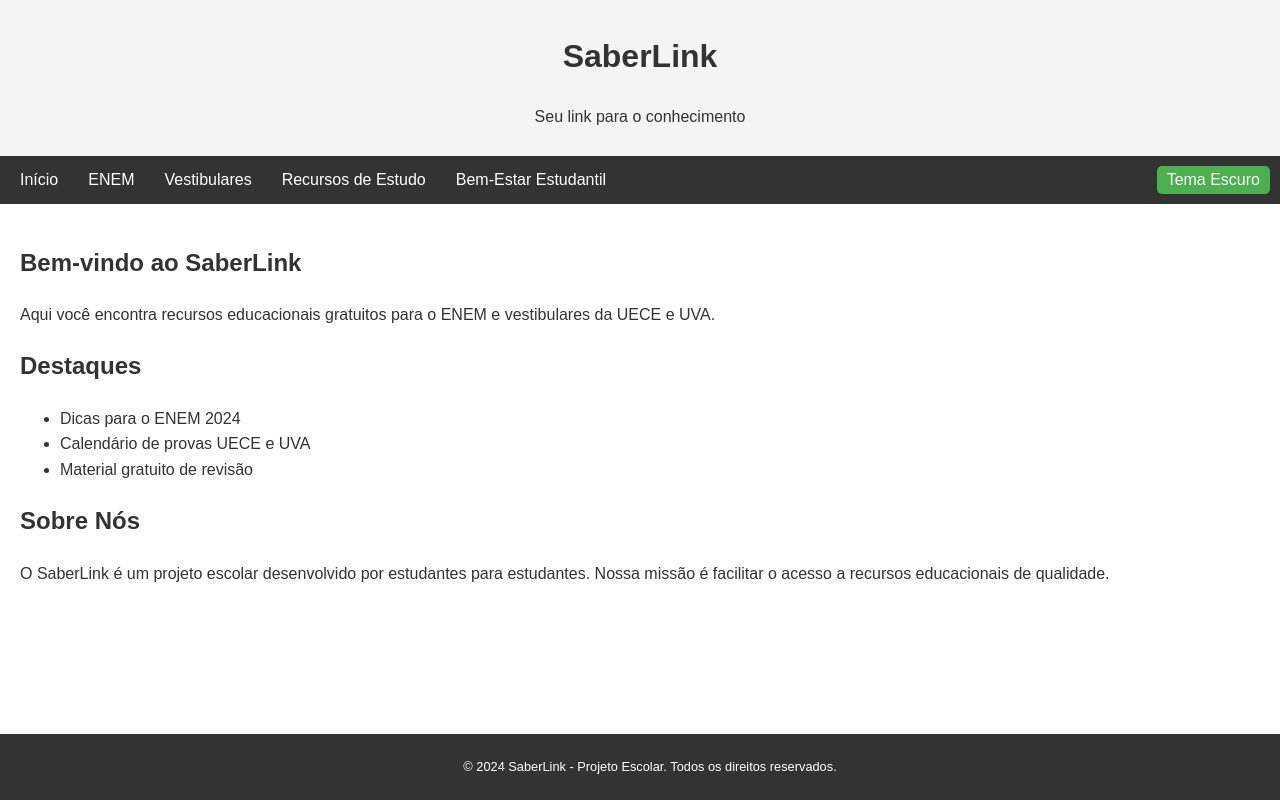
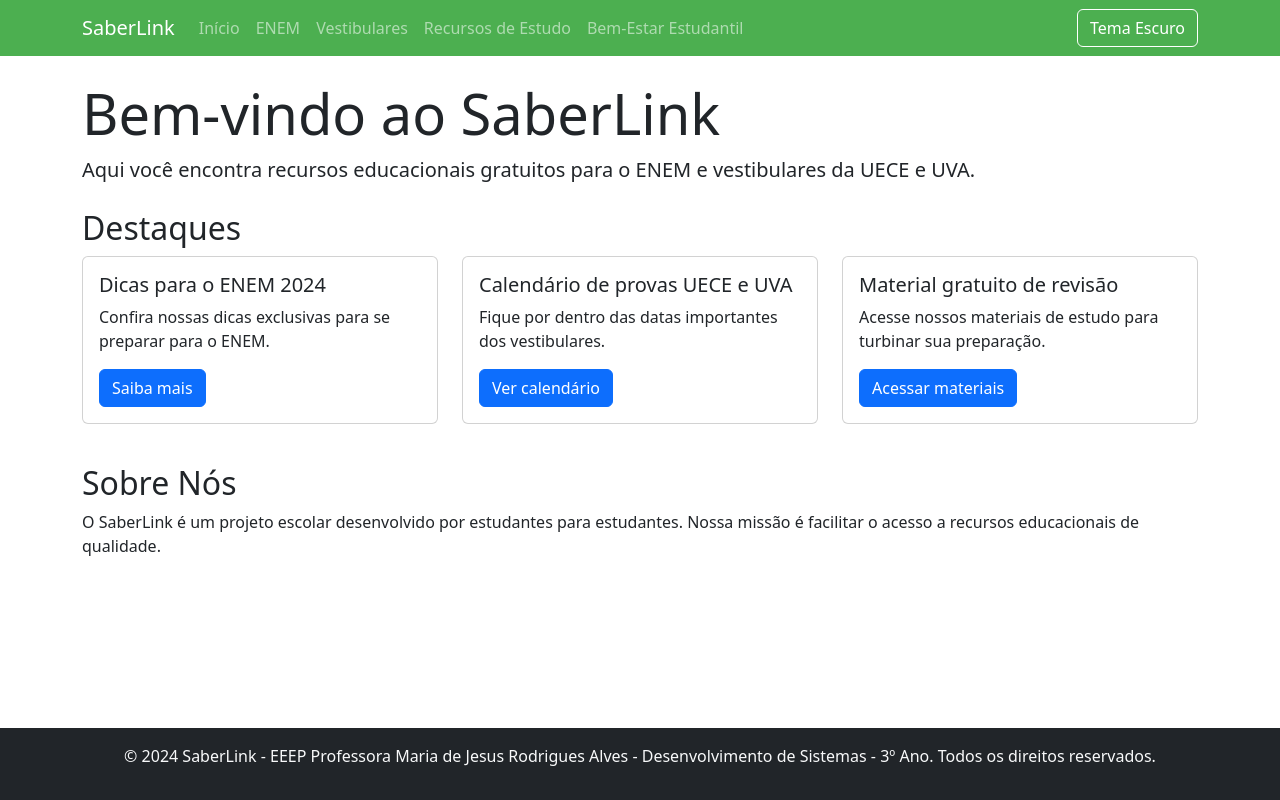
Before and after one commit to ProjetoSocialDS3/SaberLink, a plain HTML site: page Página Inicial/index.html in a window 1280 px wide. Drawn offline with nearby package versions, Linux system fonts and the light colour scheme.

Commit message:
Bootstrap implementado

```diff
--- a/Página Inicial/index.html
+++ b/Página Inicial/index.html
@@ -1,225 +1,221 @@
-<!DOCTYPE html>
+<!doctype html>
 <html lang="pt-BR">
     <head>
-    <meta charset="UTF-8">
-    <meta name="viewport" content="width=device-width, initial-scale=1.0">
-    <title>SaberLink - Recursos Educacionais para ENEM e Vestibulares</title>
+        <meta charset="UTF-8" />
+        <meta name="viewport" content="width=device-width, initial-scale=1.0" />
+        <title>
+            SaberLink - Recursos Educacionais para ENEM e Vestibulares
+        </title>
+        <!-- Bootstrap CSS -->
+        <link
+            href="https://cdn.jsdelivr.net/npm/bootstrap@5.3.0-alpha1/dist/css/bootstrap.min.css"
+            rel="stylesheet"
+        />
         <style>
             :root {
-            --bg-color: #ffffff;
-            --text-color: #333333;
-            --header-bg: #f4f4f4;
-            --nav-bg: #333333;
-            --nav-text: #ffffff;
-            --button-bg: #4CAF50;
-            --button-text: #ffffff;
+                --bs-primary: #4caf50;
+                --bs-primary-rgb: 76, 175, 80;
             }
 
             .dark-theme {
-            --bg-color: #333333;
-            --text-color: #ffffff;
-            --header-bg: #222222;
-            --nav-bg: #444444;
-            --nav-text: #ffffff;
-            --button-bg: #45a049;
-            --button-text: #ffffff;
+                --bs-body-bg: #333333;
+                --bs-body-color: #ffffff;
             }
 
             body {
-            font-family: Arial, sans-serif;
-            line-height: 1.6;
-            margin: 0;
-            padding: 0;
-            font-size: 16px;
-            background-color: var(--bg-color);
-            color: var(--text-color);
-            transition: background-color 0.3s, color 0.3s;
+                transition:
+                    background-color 0.3s,
+                    color 0.3s;
+                min-height: 100vh;
+                display: flex;
+                flex-direction: column;
             }
 
-        header, nav, main, footer {
-            padding: 10px;
+            .navbar-custom {
+                background-color: var(--bs-primary);
             }
 
-        header {
-            background-color: var(--header-bg);
-            text-align: center;
-            position: relative;
+            .theme-toggle {
+                background-color: transparent;
+                border: 1px solid #fff;
+                color: #fff;
             }
 
-        nav {
-            background-color: var(--nav-bg);
-            display: flex;
-            justify-content: space-between;
-            align-items: center;
+            .theme-toggle:hover {
+                background-color: rgba(255, 255, 255, 0.1);
             }
 
-        nav ul {
-            list-style-type: none;
-            padding: 0;
-            margin: 0;
-            display: flex;
-        }
-
-        nav ul li {
-            margin-right: 10px;
-        }
-
-        nav ul li a {
-            color: var(--nav-text);
-            text-decoration: none;
-            padding: 5px 10px;
+            .dark-theme .navbar-custom {
+                background-color: #2c2c2c;
             }
 
             main {
-            padding: 20px;
-            margin-bottom: 60px;
+                flex: 1 0 auto;
             }
 
             footer {
-            background-color: var(--nav-bg);
-            color: var(--nav-text);
-            text-align: center;
-            position: fixed;
-            bottom: 0;
-            width: 100%;
-            font-size: 0.8em;
-        }
-
-        .hamburger {
-            display: none;
-            font-size: 24px;
-            color: var(--nav-text);
-            background: none;
-            border: none;
-            cursor: pointer;
-        }
-
-        .theme-toggle {
-            font-size: 16px;
-            color: var(--button-text);
-            background-color: var(--button-bg);
-            border: none;
-            padding: 5px 10px;
-            cursor: pointer;
-            border-radius: 5px;
-            transition: background-color 0.3s;
-        }
-
-        .theme-toggle:hover {
-            background-color: var(--button-bg);
-            opacity: 0.9;
-        }
-
-        @media screen and (max-width: 600px) {
-            body {
-                font-size: 14px;
-            }
-            header {
-                padding-bottom: 60px; /* Adiciona espaço para o menu móvel */
-            }
-            nav {
-                position: relative;
-            }
-            .hamburger {
-                display: block;
-            }
-            nav ul {
-                display: none;
-                flex-direction: column;
-                position: absolute;
-                top: 100%;
-                left: 0;
-                width: 100%;
-                background-color: var(--nav-bg);
-                z-index: 1000; /* Garante que o menu fique acima do conteúdo */
-            }
-            nav ul.show {
-                display: flex;
-            }
-            nav ul li {
-                margin: 10px 0;
-            }
-            .theme-toggle {
-                margin-left: auto;
-            }
+                flex-shrink: 0;
             }
         </style>
     </head>
     <body>
-    <header>
-        <h1>SaberLink</h1>
-        <p>Seu link para o conhecimento</p>
-    </header>
-
-    <nav>
-        <button class="hamburger" onclick="toggleMenu()">☰</button>
-        <ul id="menu">
-            <li><a href="#">Início</a></li>
-            <li><a href="#">ENEM</a></li>
-            <li><a href="#">Vestibulares</a></li>
-            <li><a href="#">Recursos de Estudo</a></li>
-            <li><a href="#">Bem-Estar Estudantil</a></li>
+        <nav
+            class="navbar navbar-expand-lg navbar-dark navbar-custom sticky-top"
+        >
+            <div class="container">
+                <a class="navbar-brand" href="#">SaberLink</a>
+                <button
+                    class="navbar-toggler"
+                    type="button"
+                    data-bs-toggle="collapse"
+                    data-bs-target="#navbarNav"
+                    aria-controls="navbarNav"
+                    aria-expanded="false"
+                    aria-label="Toggle navigation"
+                >
+                    <span class="navbar-toggler-icon"></span>
+                </button>
+                <div class="collapse navbar-collapse" id="navbarNav">
+                    <ul class="navbar-nav me-auto mb-2 mb-lg-0">
+                        <li class="nav-item">
+                            <a class="nav-link" href="#">Início</a>
+                        </li>
+                        <li class="nav-item">
+                            <a class="nav-link" href="#">ENEM</a>
+                        </li>
+                        <li class="nav-item">
+                            <a class="nav-link" href="#">Vestibulares</a>
+                        </li>
+                        <li class="nav-item">
+                            <a class="nav-link" href="#">Recursos de Estudo</a>
+                        </li>
+                        <li class="nav-item">
+                            <a class="nav-link" href="#"
+                                >Bem-Estar Estudantil</a
+                            >
+                        </li>
                     </ul>
-        <button class="theme-toggle" onclick="toggleTheme()">Alternar Tema</button>
+                    <button class="btn theme-toggle" onclick="toggleTheme()">
+                        Alternar Tema
+                    </button>
+                </div>
+            </div>
         </nav>
 
-    <main>
-        <section>
-            <h2>Bem-vindo ao SaberLink</h2>
-            <p>Aqui você encontra recursos educacionais gratuitos para o ENEM e vestibulares da UECE e UVA.</p>
+        <main class="container my-4">
+            <section class="mb-4">
+                <h1 class="display-4">Bem-vindo ao SaberLink</h1>
+                <p class="lead">
+                    Aqui você encontra recursos educacionais gratuitos para o
+                    ENEM e vestibulares da UECE e UVA.
+                </p>
             </section>
 
-        <section>
+            <section class="mb-4">
                 <h2>Destaques</h2>
-            <ul>
-                <li>Dicas para o ENEM 2024</li>
-                <li>Calendário de provas UECE e UVA</li>
-                <li>Material gratuito de revisão</li>
-            </ul>
+                <div class="row">
+                    <div class="col-md-4 mb-3">
+                        <div class="card">
+                            <div class="card-body">
+                                <h5 class="card-title">
+                                    Dicas para o ENEM 2024
+                                </h5>
+                                <p class="card-text">
+                                    Confira nossas dicas exclusivas para se
+                                    preparar para o ENEM.
+                                </p>
+                                <a href="#" class="btn btn-primary"
+                                    >Saiba mais</a
+                                >
+                            </div>
+                        </div>
+                    </div>
+                    <div class="col-md-4 mb-3">
+                        <div class="card">
+                            <div class="card-body">
+                                <h5 class="card-title">
+                                    Calendário de provas UECE e UVA
+                                </h5>
+                                <p class="card-text">
+                                    Fique por dentro das datas importantes dos
+                                    vestibulares.
+                                </p>
+                                <a href="#" class="btn btn-primary"
+                                    >Ver calendário</a
+                                >
+                            </div>
+                        </div>
+                    </div>
+                    <div class="col-md-4 mb-3">
+                        <div class="card">
+                            <div class="card-body">
+                                <h5 class="card-title">
+                                    Material gratuito de revisão
+                                </h5>
+                                <p class="card-text">
+                                    Acesse nossos materiais de estudo para
+                                    turbinar sua preparação.
+                                </p>
+                                <a href="#" class="btn btn-primary"
+                                    >Acessar materiais</a
+                                >
+                            </div>
+                        </div>
+                    </div>
+                </div>
             </section>
 
             <section>
                 <h2>Sobre Nós</h2>
-            <p>O SaberLink é um projeto escolar desenvolvido por estudantes para estudantes. Nossa missão é facilitar o acesso a recursos educacionais de qualidade.</p>
+                <p>
+                    O SaberLink é um projeto escolar desenvolvido por estudantes
+                    para estudantes. Nossa missão é facilitar o acesso a
+                    recursos educacionais de qualidade.
+                </p>
             </section>
         </main>
 
-    <footer>
-        <p>&copy; 2024 SaberLink - Projeto Escolar. Todos os direitos reservados.</p>
+        <footer class="bg-dark text-light py-3 mt-4">
+            <div class="container text-center">
+                <p>
+                    &copy; 2024 SaberLink - EEEP Professora Maria de Jesus
+                    Rodrigues Alves - Desenvolvimento de Sistemas - 3º Ano.
+                    Todos os direitos reservados.
+                </p>
+            </div>
         </footer>
 
+        <!-- Bootstrap Bundle with Popper -->
+        <script src="https://cdn.jsdelivr.net/npm/bootstrap@5.3.0-alpha1/dist/js/bootstrap.bundle.min.js"></script>
         <script>
-        function toggleMenu() {
-            var menu = document.getElementById("menu");
-            menu.classList.toggle("show");
-
-            // Ajusta o scroll para o topo quando o menu é aberto
-            if (menu.classList.contains("show")) {
-                window.scrollTo(0, 0);
-            }
-        }
-
             function toggleTheme() {
-            document.body.classList.toggle('dark-theme');
-            localStorage.setItem('theme', document.body.classList.contains('dark-theme') ? 'dark' : 'light');
+                document.body.classList.toggle("dark-theme");
+                localStorage.setItem(
+                    "theme",
+                    document.body.classList.contains("dark-theme")
+                        ? "dark"
+                        : "light",
+                );
                 updateThemeToggleText();
             }
 
             function updateThemeToggleText() {
-            const themeToggle = document.querySelector('.theme-toggle');
-            if (document.body.classList.contains('dark-theme')) {
-                themeToggle.textContent = 'Tema Claro';
+                const themeToggle = document.querySelector(".theme-toggle");
+                if (document.body.classList.contains("dark-theme")) {
+                    themeToggle.textContent = "Tema Claro";
                 } else {
-                themeToggle.textContent = 'Tema Escuro';
+                    themeToggle.textContent = "Tema Escuro";
                 }
             }
 
-        // Check for saved theme preference or prefer-color-scheme
-        const savedTheme = localStorage.getItem('theme');
-        const prefersDark = window.matchMedia && window.matchMedia('(prefers-color-scheme: dark)').matches;
+            // Verificar tema salvo
+            const savedTheme = localStorage.getItem("theme");
+            const prefersDark =
+                window.matchMedia &&
+                window.matchMedia("(prefers-color-scheme: dark)").matches;
 
-        if (savedTheme === 'dark' || (!savedTheme && prefersDark)) {
-            document.body.classList.add('dark-theme');
+            if (savedTheme === "dark" || (!savedTheme && prefersDark)) {
+                document.body.classList.add("dark-theme");
             }
 
             updateThemeToggleText();
```
Lines whose indentation alone changed are shown as unchanged.
